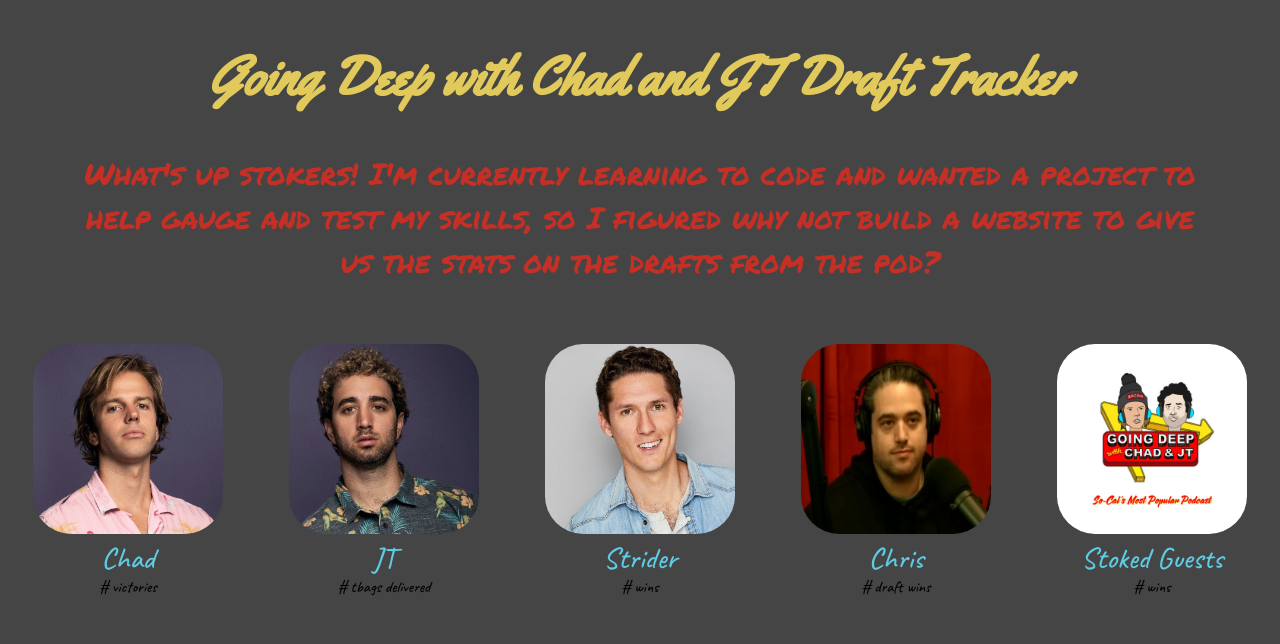
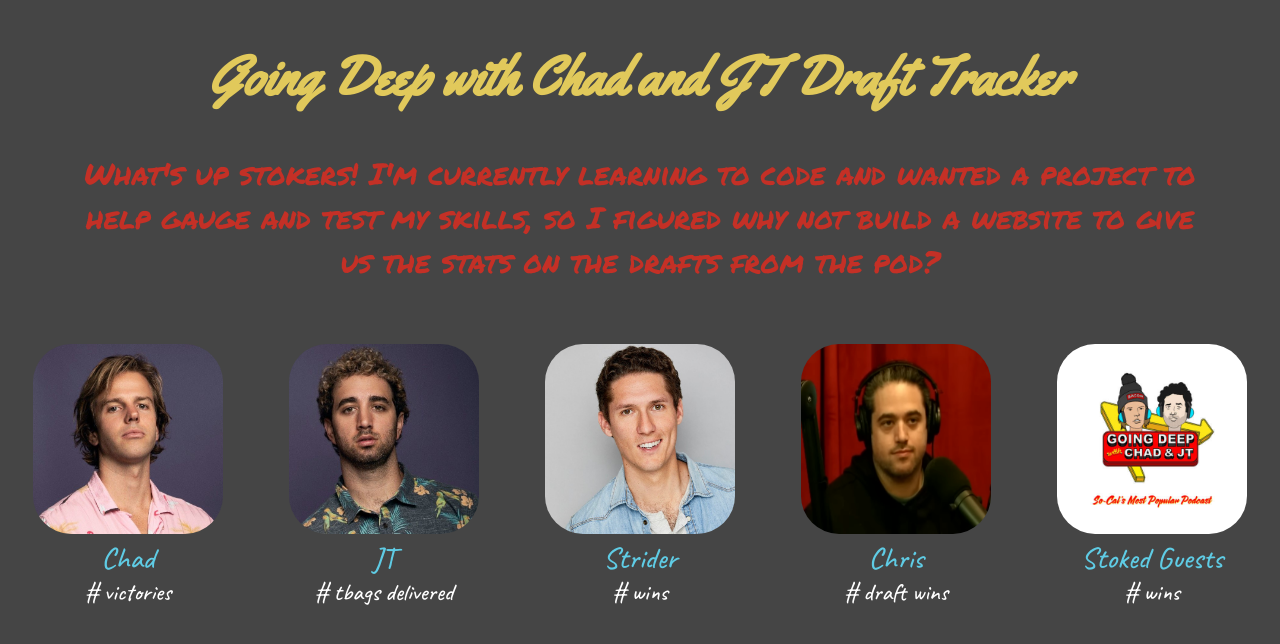
Before and after one commit to JulsSkogs/gddt, a plain HTML site: page index.html in a window 1280 px wide. Drawn offline with Linux system fonts and the light colour scheme; a script that the page names is missing.

Commit message:
change win total attirbutes

```diff
--- a/style.css
+++ b/style.css
@@ -60,7 +60,7 @@ h1 {
   color: #5fcce5
 }
 
-.wins {
+.winStat {
   font-size: 24px;
   color: white;
 }
```
